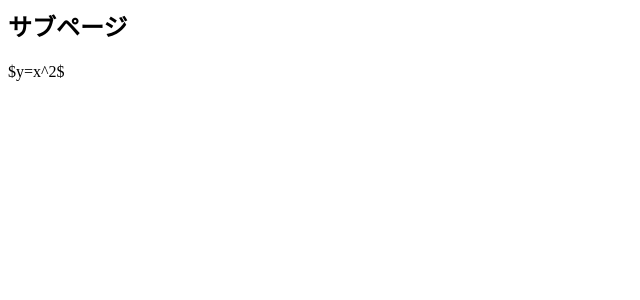
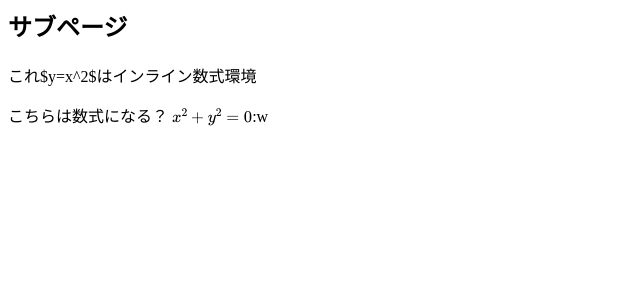
Before and after one commit to kaitheorychem/weblog, a Jekyll site: the page built from docs/post1.md, in a window 1280 px wide. Shown: the top 300 px of the page, without its empty margins (0-640 px from the left). Built offline with Jekyll 4.4.1, drawn with Linux system fonts in a browser that asks for light colours; our own code applies the rules of GitHub Pages for plain Markdown files.

Commit message:
サンプル追加&コミットの確認

```diff
--- a/docs/post1.md
+++ b/docs/post1.md
@@ -1,2 +1,7 @@
 ## サブページ
-$y=x^2$
+これ$y=x^2$はインライン数式環境
+
+こちらは数式になる？
+$$
+x^2+y^2=0
+$$:w
```
